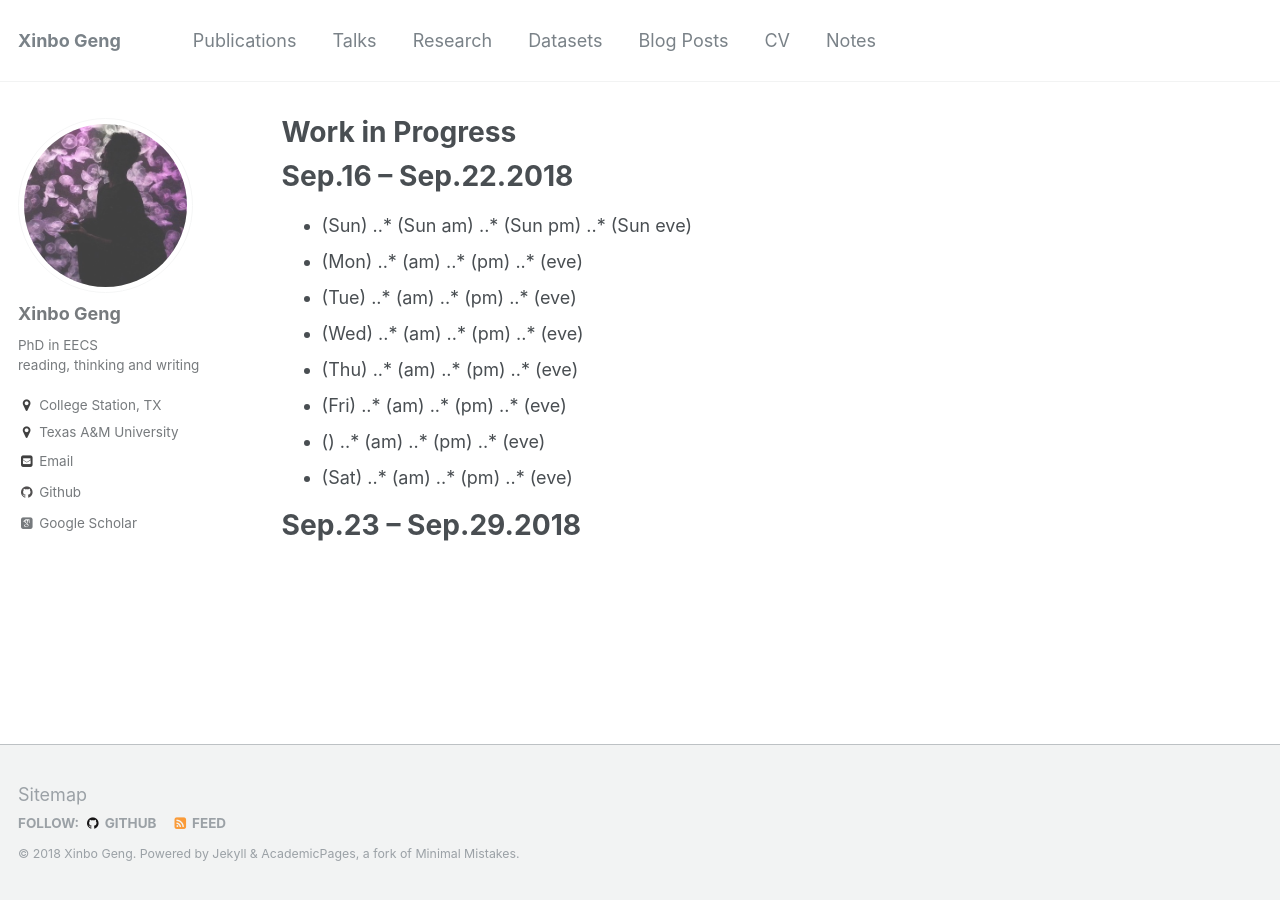
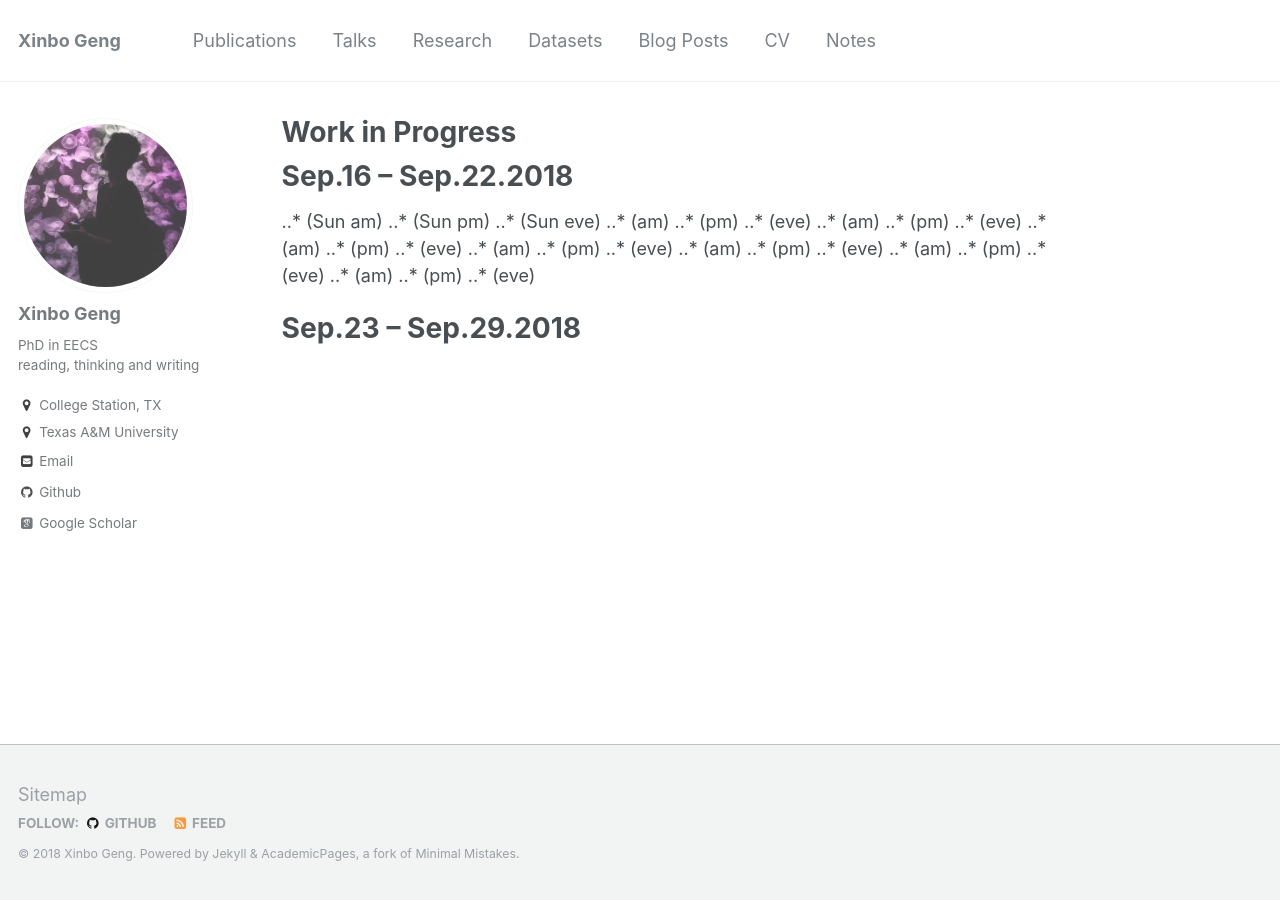
Before and after one commit to xb00dx/xb00dx.github.io, a Jekyll site: the page built from _pages/work-in-progress.md, in a window 1280 px wide. Built offline with Jekyll 4.4.1, drawn with Linux system fonts in a browser that asks for light colours; some web fonts are replaced.

Commit message:
test unordered list

```diff
--- a/_pages/work-in-progress.md
+++ b/_pages/work-in-progress.md
@@ -10,35 +10,27 @@ redirect_from:
 
 Sep.16 -- Sep.22.2018
 ======
-* (Sun)
 ..* (Sun am)
 ..* (Sun pm)
 ..* (Sun eve)
-* (Mon)
 ..* (am)
 ..* (pm)
 ..* (eve)
-* (Tue)
 ..* (am)
 ..* (pm)
 ..* (eve)
-* (Wed)
 ..* (am)
 ..* (pm)
 ..* (eve)
-* (Thu)
 ..* (am)
 ..* (pm)
 ..* (eve)
-* (Fri)
 ..* (am)
 ..* (pm)
 ..* (eve)
-* ()
 ..* (am)
 ..* (pm)
 ..* (eve)
-* (Sat)
 ..* (am)
 ..* (pm)
 ..* (eve)
```
